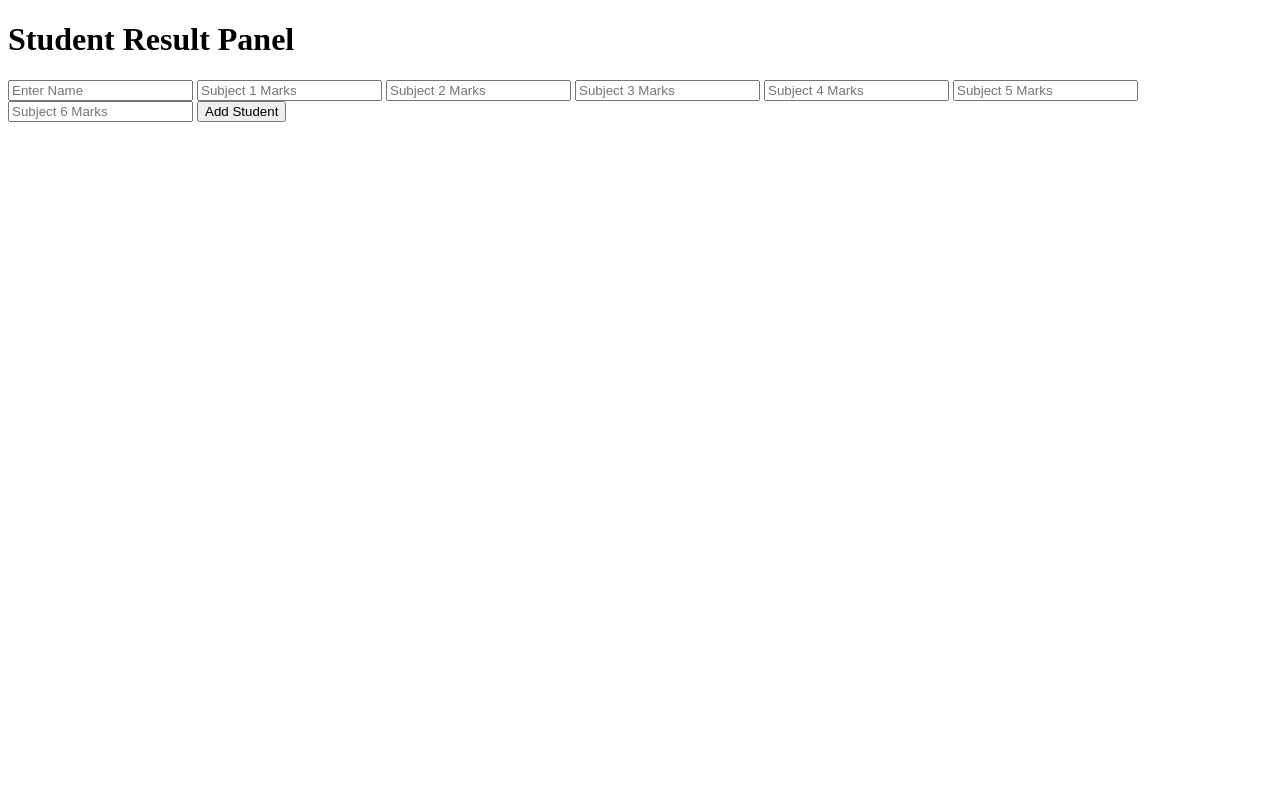
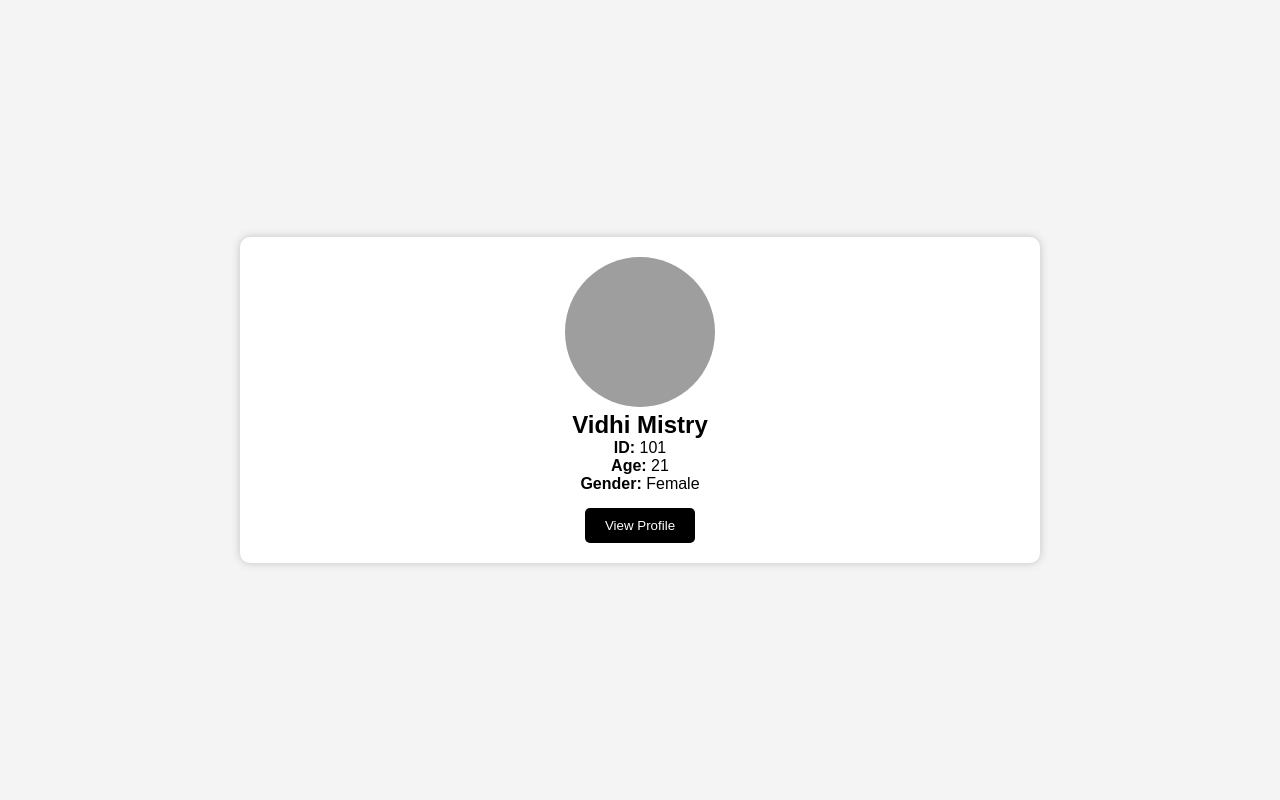
Before and after one commit to vidhimistry621-max/README.md, a PHP site: page / in a window 1280 px wide. Run offline with PHP 8.4, Linux system fonts and the light colour scheme; grey boxes are pictures that could not be loaded.

Commit message:
Add files via upload
JavaScript Arrays & Objects Task Completed

```diff
--- a/index.html
+++ b/index.html
@@ -1,28 +1,37 @@
 <!DOCTYPE html>
-<html>
+<html lang="en">
 <head>
-    <title>Student Result Panel</title>
+<meta charset="UTF-8">
+<meta name="viewport" content="width=device-width, initial-scale=1.0">
+
+<title>Student Profile System</title>
+<link rel="stylesheet" href="style.css">
 </head>
 <body>
 
-    <h1>Student Result Panel</h1>
+<div class="container">
 
-    <input type="text" id="name" placeholder="Enter Name">
+    <div class="student-card">
 
-    <input type="number" id="sub1" placeholder="Subject 1 Marks">
-    <input type="number" id="sub2" placeholder="Subject 2 Marks">
-    <input type="number" id="sub3" placeholder="Subject 3 Marks">
-    <input type="number" id="sub4" placeholder="Subject 4 Marks">
-    <input type="number" id="sub5" placeholder="Subject 5 Marks">
-    <input type="number" id="sub6" placeholder="Subject 6 Marks">
+        <img src="C:\Users\Administrator\Desktop\js-basics-task\new.jpg" alt="Student">
 
-    <button onclick="addStudent()">
-        Add Student
-    </button>
+        <h2>Vidhi Mistry</h2>
 
-    <div id="studentList"></div>
+        <p><strong>ID:</strong> 101</p>
+        <p><strong>Age:</strong> 21</p>
+        <p><strong>Gender:</strong> Female</p>
 
-    <script src="script.js"></script>
+        <button onclick="viewProfile()">
+            View Profile
+        </button>
+
+    </div>
+
+    <div id="report" class="hidden"></div>
+
+</div>
+
+<script src="script.js"></script>
 
 </body>
 </html>
--- a/script.js
+++ b/script.js
@@ -1,50 +1,101 @@
-let students = [];
+let student = {
 
-const passingMarks = 33;
+    id: 101,
+    name: "Vidhi Mistry",
+    age: 21,
+    gender: "Female",
 
-function checkResult(sub1, sub2, sub3, sub4, sub5, sub6) {
-
-    if (
-        sub1 >= passingMarks &&
-        sub2 >= passingMarks &&
-        sub3 >= passingMarks &&
-        sub4 >= passingMarks &&
-        sub5 >= passingMarks &&
-        sub6 >= passingMarks
-    ) {
-        return "Pass";
-    } else {
-        return "Fail";
-    }
+    subjects: {
+        English: 85,
+        Maths: 92,
+        Science: 88,
+        Computer: 95,
+        Gujarati: 80
     }
 
-function showStudent(name, totalMarks, result) {
+};
 
-    document.getElementById("studentList").innerHTML +=
-        `<p>${name} - Total: ${totalMarks} - ${result}</p>`;
+function viewProfile(){
+
+    let marks = Object.values(student.subjects);
+
+    let total = marks.reduce((sum, mark) => sum + mark, 0);
+
+    let percentage = total / marks.length;
+
+    let grade = "";
+
+    if(percentage >= 90){
+        grade = "O";
+    }
+    else if(percentage >= 80){
+        grade = "A";
+    }
+    else if(percentage >= 70){
+        grade = "B";
+    }
+    else if(percentage >= 40){
+        grade = "P";
+    }
+    else{
+        grade = "F";
     }
 
-function addStudent() {
+    let result = percentage >= 40 ? "Pass" : "Fail";
 
-    let name = document.getElementById("name").value;
+    let rank = 1;
 
-    let sub1 = Number(document.getElementById("sub1").value);
-    let sub2 = Number(document.getElementById("sub2").value);
-    let sub3 = Number(document.getElementById("sub3").value);
-    let sub4 = Number(document.getElementById("sub4").value);
-    let sub5 = Number(document.getElementById("sub5").value);
-    let sub6 = Number(document.getElementById("sub6").value);
+    let report = document.getElementById("report");
 
-    let totalMarks = sub1 + sub2 + sub3 + sub4 + sub5 + sub6;
+    report.classList.remove("hidden");
 
-    let result = checkResult(
-        sub1,
-        sub2,
-        sub3,
-        sub4,
-        sub5,
-        sub6
-    );
+    report.innerHTML = `
 
-    showStudent(name, totalMarks, result);
+    <h2>${student.name} Report Card</h2>
+
+    <table>
+
+        <tr>
+            <th>Subject</th>
+            <th>Marks</th>
+        </tr>
+
+        <tr>
+            <td>English</td>
+            <td>${student.subjects.English}</td>
+        </tr>
+
+        <tr>
+            <td>Maths</td>
+            <td>${student.subjects.Maths}</td>
+        </tr>
+
+        <tr>
+            <td>Science</td>
+            <td>${student.subjects.Science}</td>
+        </tr>
+
+        <tr>
+            <td>Computer</td>
+            <td>${student.subjects.Computer}</td>
+        </tr>
+
+        <tr>
+            <td>Gujarati</td>
+            <td>${student.subjects.Gujarati}</td>
+        </tr>
+
+    </table>
+
+    <h3>Total Marks : ${total}</h3>
+
+    <h3>Percentage : ${percentage.toFixed(2)}%</h3>
+
+    <h3>Grade : ${grade}</h3>
+
+    <h3>Result : ${result}</h3>
+
+    <h3>Rank : ${rank}</h3>
+
+    `;
 }
--- a/style.css
+++ b/style.css
@@ -1,45 +1,66 @@
-body{
-    font-family: Arial, sans-serif;
-    background-color: #f4f4f4;
+*{
+    margin:0;
+    padding:0;
+    box-sizing:border-box;
 }
 
-h1{
-    text-align: center;
+body{
+    font-family:Arial, sans-serif;
+    background:#f4f4f4;
+    display:flex;
+    justify-content:center;
+    align-items:center;
+    min-height:100vh;
 }
 
 .container{
-    display: flex;
-    flex-direction: row;
-    justify-content: center;
-    align-items: center;
-    flex-wrap: wrap;
-    gap: 20px;
+    width:800px;
 }
 
-.card{
-    display: grid;
-    background-color: white;
-    width: 200px;
-    padding: 20px;
-    border: 1px solid gray;
-    border-radius: 10px;
-}
-.grid-title{
-    text-align: center;
-    margin-top: 40px;
+.student-card,
+#report{
+    background:white;
+    padding:20px;
+    border-radius:10px;
+    box-shadow:0 0 10px rgba(0,0,0,0.2);
+    text-align:center;
 }
 
-.grid-container{
-    display: grid;
-    grid-template-columns: repeat(4, 1fr);
-    gap: 15px;
-    padding: 20px;
+.student-card img{
+    width:150px;
+    height:150px;
+    border-radius:50%;
+    object-fit:cover;
 }
 
-.box{
-    background-color: white;
-    padding: 20px;
-    border: 1px solid gray;
-    border-radius: 10px;
-    text-align: center;
+button{
+    margin-top:15px;
+    padding:10px 20px;
+    border:none;
+    background:black;
+    color:white;
+    border-radius:5px;
+    cursor:pointer;
 }
+
+button:hover{
+    opacity:0.8;
+}
+
+.hidden{
+    display:none;
+}
+
+table{
+    width:100%;
+    margin-top:15px;
+    border-collapse:collapse;
+}
+
+table,th,td{
+    border:1px solid #ddd;
+}
+
+th,td{
+    padding:10px;
+}
```
Lines whose indentation alone changed are shown as unchanged.
